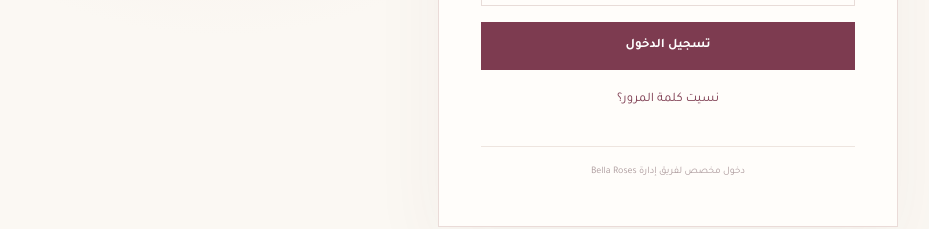
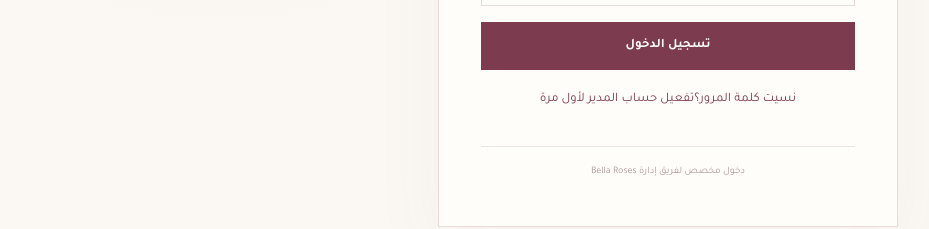
Before and after one commit to bade395/Bella-Roses, a Next.js app: page /admin/login in a window 1280 px wide. Shown: the part 488-717 px from the top of the page, without its empty margins (141-1070 px from the left). Built offline with nearby package versions, Linux system fonts and the light colour scheme; no server answers; a web font is replaced by a local one.

Commit message:
Link first-time admin setup from sign-in

```diff
--- a/src/app/admin/login/page.tsx
+++ b/src/app/admin/login/page.tsx
@@ -33,7 +33,7 @@ export default function AdminLoginPage() {
       {error&&<p className="admin-auth-error" role="alert">{error}</p>}
       <button type="submit" disabled={busy}>{busy?"جارٍ التحقق...":"تسجيل الدخول"}</button>
     </form>
-    <Link className="admin-auth-subtle" href="/admin/forgot-password">نسيت كلمة المرور؟</Link>
+    <div className="admin-auth-links"><Link className="admin-auth-subtle" href="/admin/forgot-password">نسيت كلمة المرور؟</Link><Link className="admin-auth-subtle" href="/admin/setup">تفعيل حساب المدير لأول مرة</Link></div>
     <p className="admin-auth-foot">دخول مخصص لفريق إدارة Bella Roses</p>
   </section></main>;
 }
```
